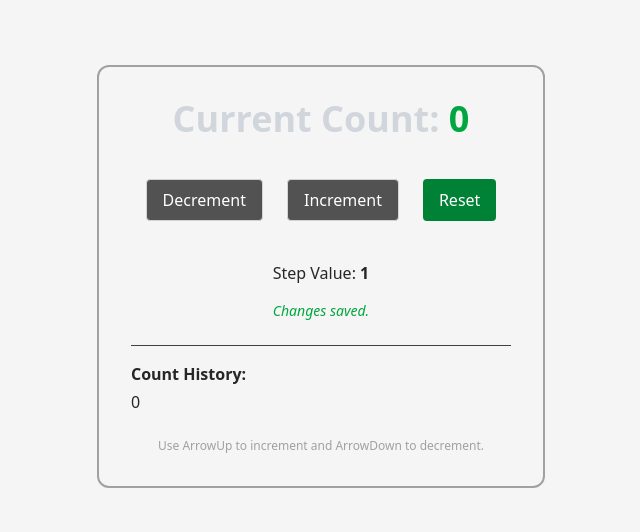
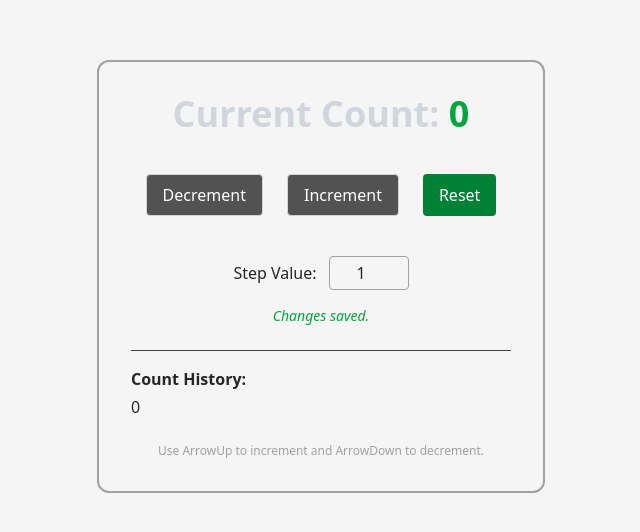
Before and after one commit to millan-figueroa-pscoursework/lab-10.1-react-counter, a React (Vite) app: page / in a window 1280 px wide. Shown: the part 124-656 px from the top of the page, without its empty margins (319-959 px from the left). Built offline with nearby package versions, Linux system fonts and the light colour scheme.

Commit message:
Adds step input and wires increment/decrement to use custom step

```diff
--- a/src/components/AdvancedCounter.tsx
+++ b/src/components/AdvancedCounter.tsx
@@ -7,8 +7,8 @@ const AdvancedCounter: React.FC = () => {
     return saved ? Number(saved) : 0;
   });
 
-  // step value for now fixed at 1
-  const [step] = useState<number>(1);
+  // step value is now editable by the user
+  const [step, setStep] = useState<number>(1);
 
   // history array to keep track of count values
   const [history, setHistory] = useState<number[]>([0]);
@@ -49,6 +49,7 @@ const AdvancedCounter: React.FC = () => {
   }, [count]);
 
   // keyboard event listeners for ArrowUp and ArrowDown
+  // include step so the handler always uses latest step value
   useEffect(() => {
     const handleKeyDown = (event: KeyboardEvent) => {
       if (event.key === "ArrowUp") {
@@ -67,7 +68,7 @@ const AdvancedCounter: React.FC = () => {
     return () => {
       document.removeEventListener("keydown", handleKeyDown);
     };
-  }, []); // empty dependency array ensures it runs only once
+  }, [step]); // re-bind whenstep changes so it dont get stale
 
   return (
     <div className="min-h-screen bg-neutral-100 text-neutral-800 flex items-center justify-center p-6">
@@ -99,9 +100,21 @@ const AdvancedCounter: React.FC = () => {
           </button>
         </div>
 
-        <p className="mb-4">
-          Step Value: <span className="font-semibold">{step}</span>
-        </p>
+        {/* Step input */}
+        <div className="mb-4 flex items-center justify-center gap-3">
+          <span>Step Value:</span>
+          <input
+            type="number"
+            min={1}
+            value={step}
+            onChange={(e) => {
+              const val = Number(e.target.value);
+              // min of 1 empty > 1
+              setStep(!Number.isNaN(val) && val >= 1 ? val : 1);
+            }}
+            className="w-20 text-center border border-neutral-400 rounded px-2 py-1"
+          />
+        </div>
 
         {/* saved status placeholder */}
         <p className="italic text-sm text-green-600 mb-6">Changes saved.</p>
```
